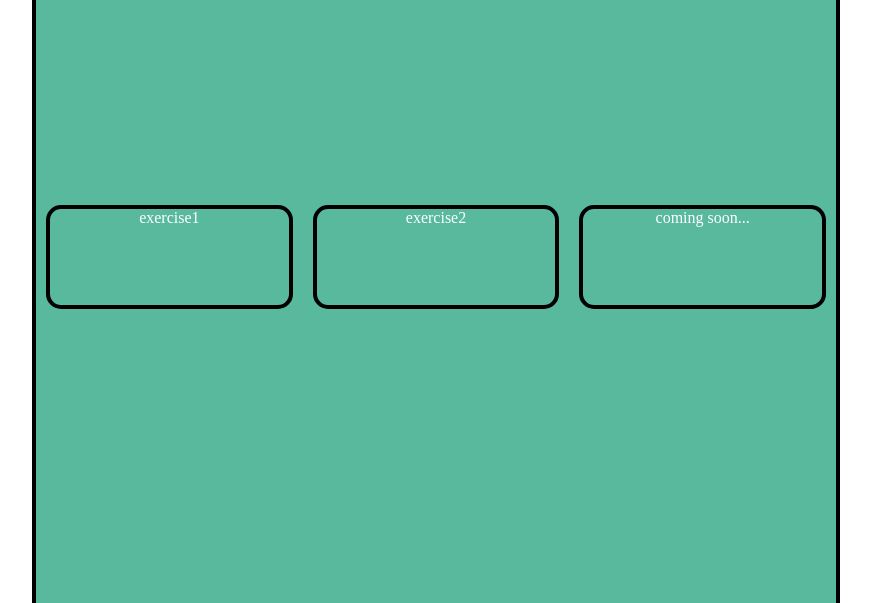
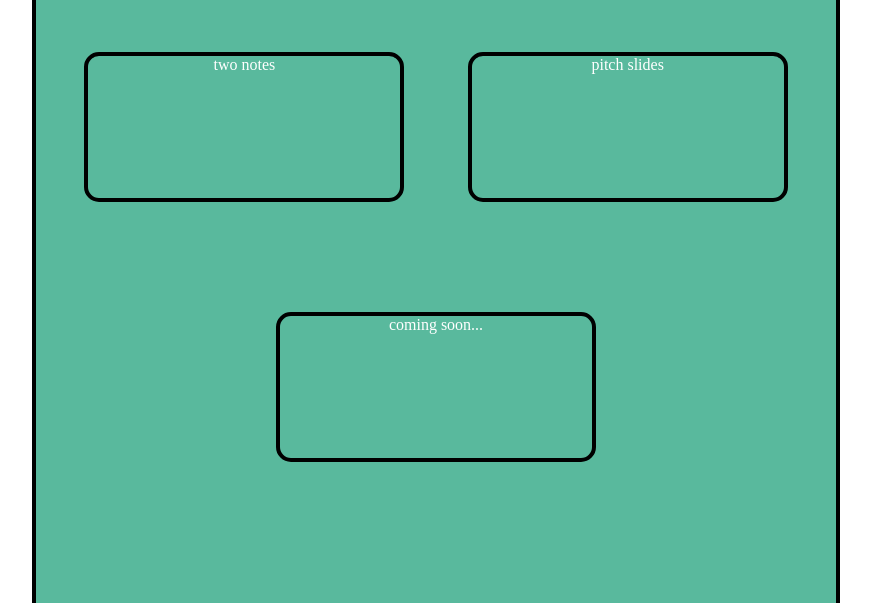
Before and after one commit to buleva/buleva.github.io, a plain HTML site: page index.html in a window 1280 px wide. Shown: the part 197-800 px from the top of the page, without its empty margins (204-1075 px from the left). Drawn offline with Linux system fonts and the light colour scheme.

Commit message:
Add files via upload

```diff
--- a/css/main.css
+++ b/css/main.css
@@ -96,8 +96,9 @@ html {
 
 #menu_box {
     display: flex;
-    justify-content: space-around;
     grid-area: menu;
+    flex-wrap: wrap;
+    justify-content: space-evenly;
 }
 
 .menu_exercise_box {
@@ -107,9 +108,9 @@ html {
     border-radius: 15px;
     width: 40%;
     height: 20%;
-    min-width: 150px;
-    min-height: 75px;
-    margin: 10px;
+    min-width: 300px;
+    min-height: 150px;
+    margin: 15px;
 }
 
 .div_link {
--- a/index.html
+++ b/index.html
@@ -15,11 +15,11 @@
             <div class='grid_box' id='left_box'></div>
             <div class='grid_box' id='menu_box'>
                 <div class="menu_exercise_box">
-                    exercise1
+                    two notes
                     <a href="html/exercise1.html"><span class="div_link"></span></a>
                 </div>
                 <div class="menu_exercise_box">
-                    exercise2
+                    pitch slides
                     <a href="html/exercise2.html"><span class="div_link"></span></a>
                 </div>
                 <div class="menu_exercise_box">
--- a/js/exercise1.js
+++ b/js/exercise1.js
@@ -10,7 +10,6 @@ var currentHTMLFile;
 var soundeffectCorrect;
 var soundeffectWrong;
 
-//TODO update settings function
 
 // onload
 function onloadEx() {
--- a/js/scripts.js
+++ b/js/scripts.js
@@ -9,7 +9,6 @@ var soundeffectCorrect = new Audio('../sounds/correct.wav');
 var soundeffectWrong = new Audio('../sounds/wrong.wav');
 
 // onload functions
-//TODO fix onload functions for new html files
 function onloadMenu() {
     currentHTMLFile = 'Menu';
 }
```
Also changed, not shown: html/settings_exercise2.html (+3 -3 lines).
